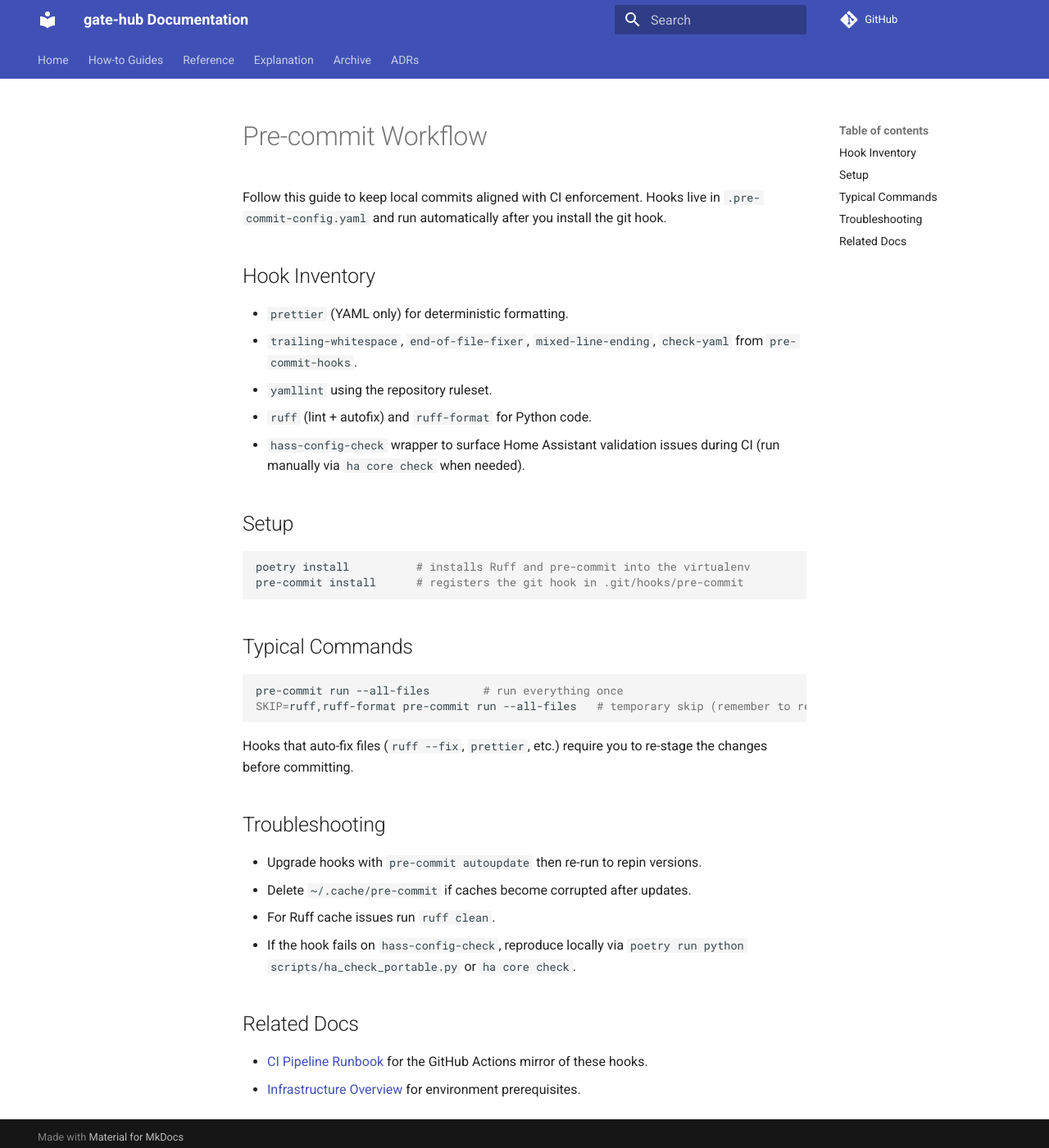
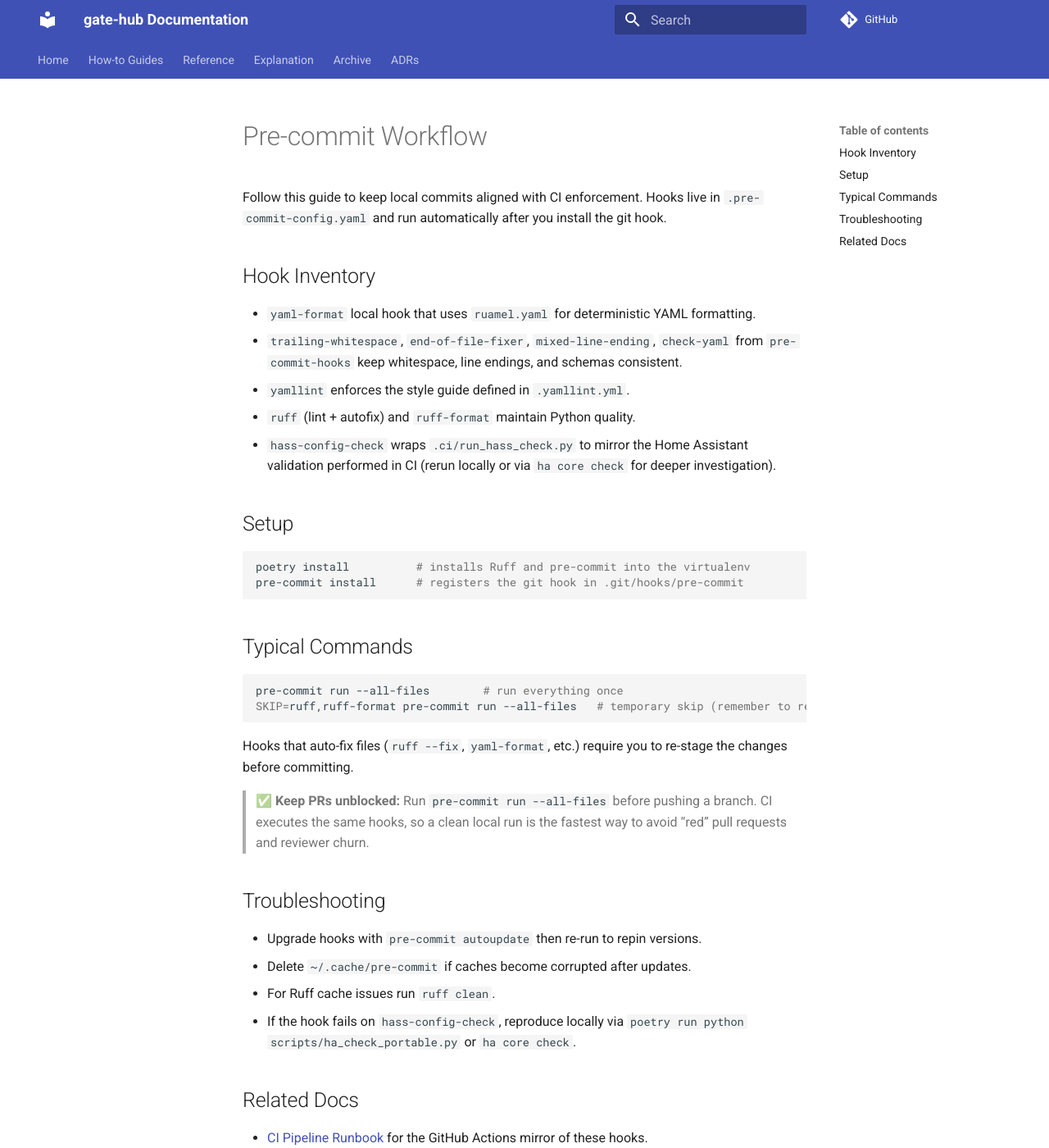
Before and after one commit to dsainz3/gate-hub, an MkDocs documentation site: the page built from docs/how-to/pre-commit.md, in a window 1280 px wide and 1400 px high. Shown: the whole window at 82% size. Built offline with MkDocs 1.6.1 and Material for MkDocs 9.7.7, drawn with Linux system fonts in a browser that asks for light colours; comment, search, counter and statistics services are not loaded.

Commit message:
updated the documentation regarding pre-commit

````diff
--- a/docs/how-to/pre-commit.md
+++ b/docs/how-to/pre-commit.md
@@ -16,11 +16,11 @@
 Follow this guide to keep local commits aligned with CI enforcement. Hooks live in `.pre-commit-config.yaml` and run automatically after you install the git hook.
 
 ## Hook Inventory
-- `prettier` (YAML only) for deterministic formatting.
-- `trailing-whitespace`, `end-of-file-fixer`, `mixed-line-ending`, `check-yaml` from `pre-commit-hooks`.
-- `yamllint` using the repository ruleset.
-- `ruff` (lint + autofix) and `ruff-format` for Python code.
-- `hass-config-check` wrapper to surface Home Assistant validation issues during CI (run manually via `ha core check` when needed).
+- `yaml-format` local hook that uses `ruamel.yaml` for deterministic YAML formatting.
+- `trailing-whitespace`, `end-of-file-fixer`, `mixed-line-ending`, `check-yaml` from `pre-commit-hooks` keep whitespace, line endings, and schemas consistent.
+- `yamllint` enforces the style guide defined in `.yamllint.yml`.
+- `ruff` (lint + autofix) and `ruff-format` maintain Python quality.
+- `hass-config-check` wraps `.ci/run_hass_check.py` to mirror the Home Assistant validation performed in CI (rerun locally or via `ha core check` for deeper investigation).
 
 ## Setup
 
@@ -36,7 +36,9 @@
 SKIP=ruff,ruff-format pre-commit run --all-files   # temporary skip (remember to re-run!)
 ```
 
-Hooks that auto-fix files (`ruff --fix`, `prettier`, etc.) require you to re-stage the changes before committing.
+Hooks that auto-fix files (`ruff --fix`, `yaml-format`, etc.) require you to re-stage the changes before committing.
+
+> ✅ **Keep PRs unblocked:** Run `pre-commit run --all-files` before pushing a branch. CI executes the same hooks, so a clean local run is the fastest way to avoid “red” pull requests and reviewer churn.
 
 ## Troubleshooting
 - Upgrade hooks with `pre-commit autoupdate` then re-run to repin versions.
--- a/mkdocs.yml
+++ b/mkdocs.yml
@@ -17,6 +17,7 @@
   - Explanation:
       - Optimization Plan: docs/explanation/optimization-plan.md
       - Huskers Dashboard History: docs/explanation/huskers-dashboard-history.md
+      - Pre-commit Quality Strategy: docs/explanation/pre-commit-strategy.md
   - Archive:
       - AI Automation Builder (Archived): docs/archive/ai-automation-builder.md
   - ADRs:
````
Also changed, not shown: other parts of docs/how-to/pre-commit.md (+1 -1 lines), docs/explanation/pre-commit-strategy.md (added, +51 -0 lines), docs/index.md (+2 -1 lines).
